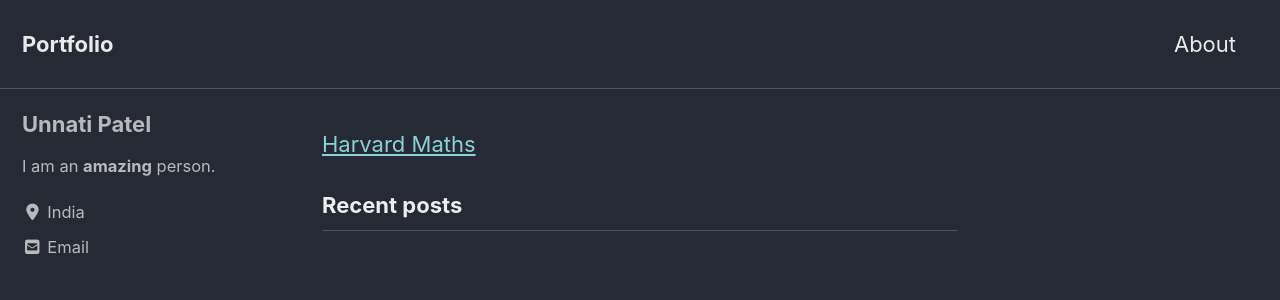
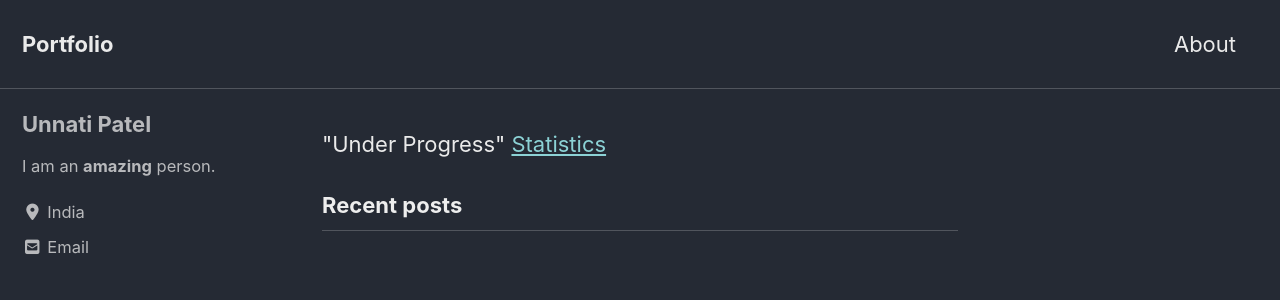
Before and after one commit to unna97/unna97.github.io, a Jekyll site: the page built from index.html, in a window 1280 px wide and 900 px high. Shown: the top 300 px of the window. Built offline with Jekyll 4.4.1, drawn with Linux system fonts in a browser that asks for light colours; cached includes are drawn as plain includes; nearby versions of some CDN libraries; the list of posts is cut into pages by our own code.

Commit message:
Changed Havard Maths to Statistics

```diff
--- a/index.html
+++ b/index.html
@@ -2,4 +2,5 @@
 layout: home
 author_profile: true
 ---
-<a href = "https://unna97.github.io/maths-havard-stats-110/"> Harvard Maths </a>
+"Under Progress"
+<a href = "https://unna97.github.io/maths-havard-stats-110/"> Statistics </a>
```
